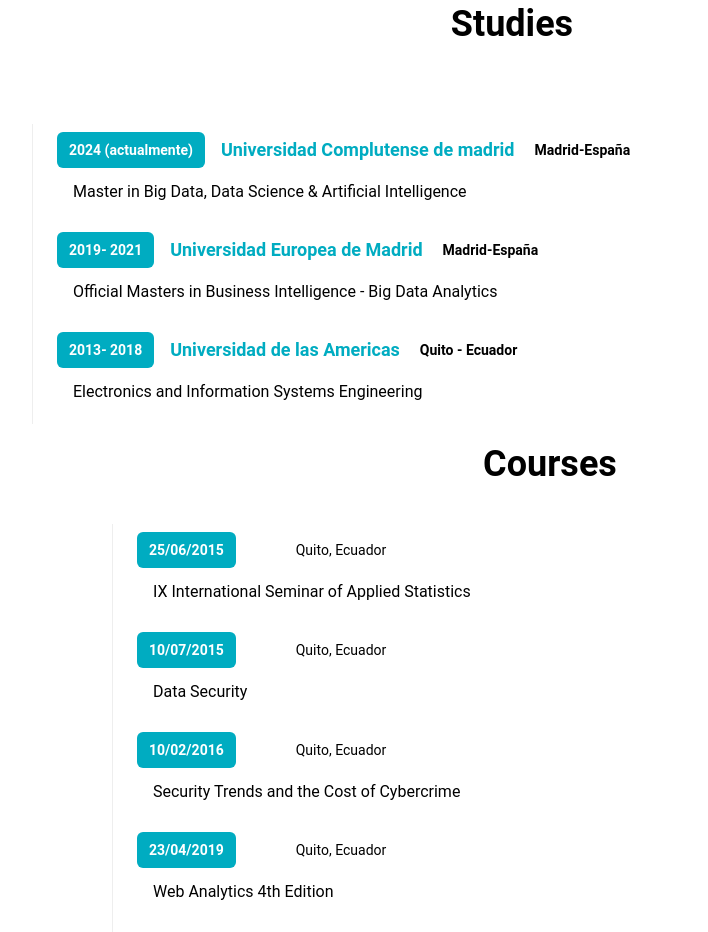
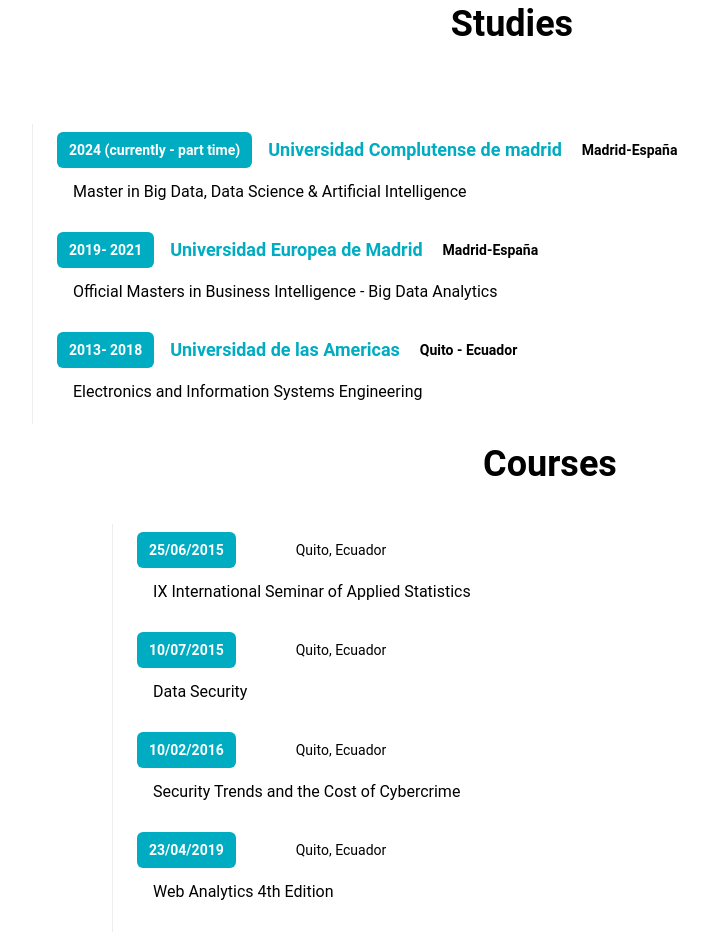
Before and after one commit to Franciscogtu/landing_page, a React (Vite) app: page / in a window 1280 px wide. Shown: the part 1420-2352 px from the top of the page, without its empty margins (168-876 px from the left). Built offline with nearby package versions, Linux system fonts and the light colour scheme.

Commit message:
currently

```diff
--- a/src/components/Resume.jsx
+++ b/src/components/Resume.jsx
@@ -8,7 +8,7 @@
 
         Work:'Universidad Complutense de madrid',
         Company:'Madrid-España',
-        Year:'2024 (actualmente) ',
+        Year:'2024 (currently - part time) ',
         Duration:'',
         Details:'Master in Big Data, Data Science & Artificial Intelligence'
      },
```
